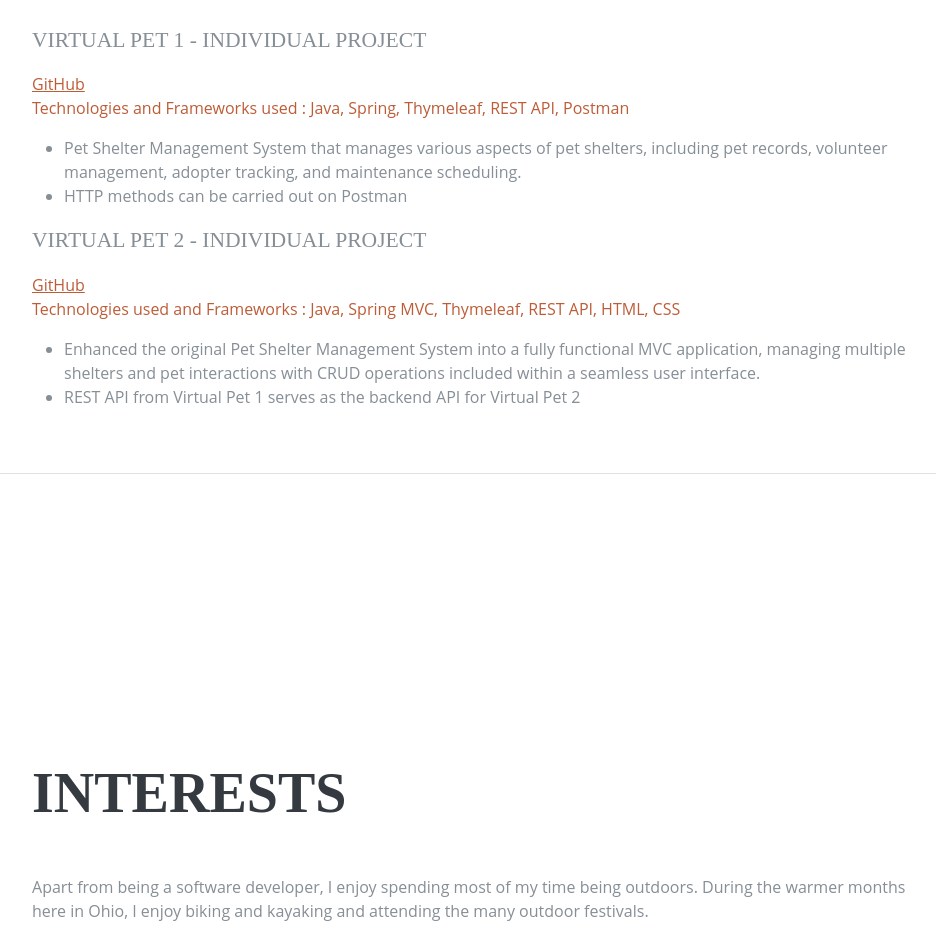
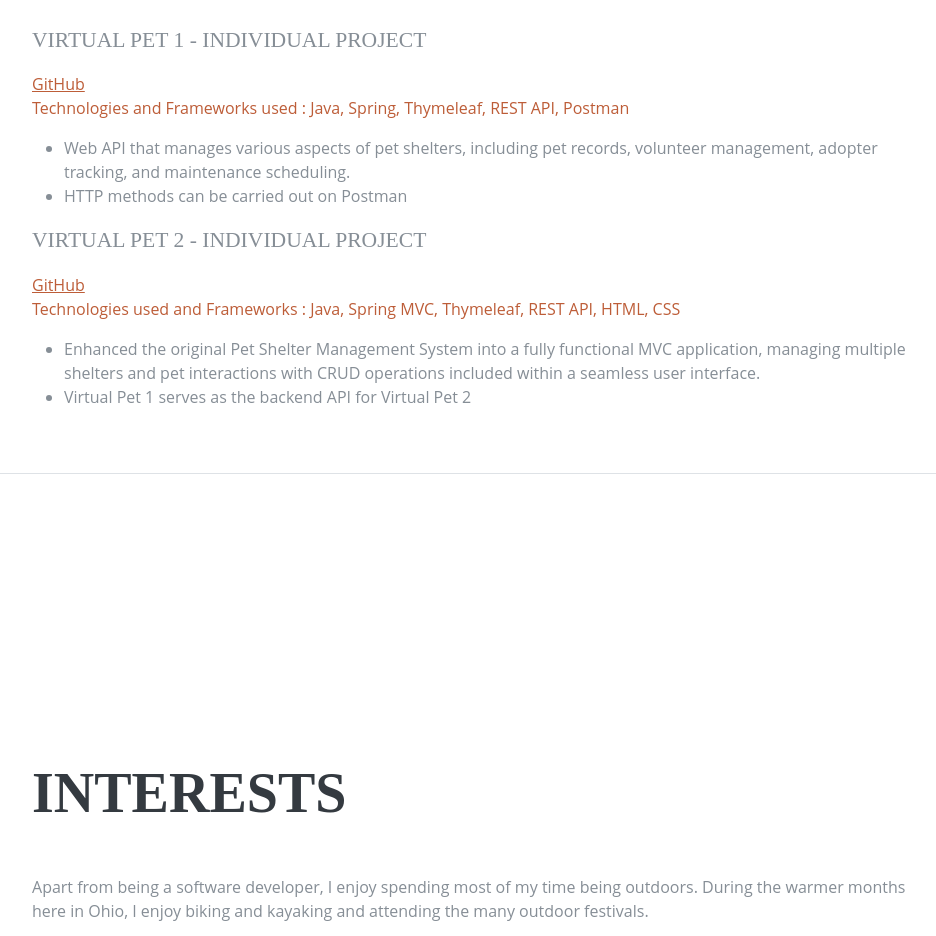
Before and after one commit to WaltaYo/waltayo.github.io, a plain HTML site: page index.html in a window 1280 px wide. Shown: the part 3060-3996 px from the top of the page, without its empty margins (300-1236 px from the left). Drawn offline with nearby package versions, Linux system fonts and the light colour scheme; files that its build step writes are made by us from their sources; files whose address does not match are found by name.

Commit message:
updated projects

```diff
--- a/index.html
+++ b/index.html
@@ -235,7 +235,7 @@
             <p>
               <ul>
                 <li>
-                  Pet Shelter Management System that manages various aspects of pet shelters, including pet records,
+                  Web API that manages various aspects of pet shelters, including pet records,
                   volunteer management, adopter tracking, and maintenance scheduling.
                 </li>
                 <li>HTTP methods can be carried out on Postman</li>
@@ -256,7 +256,7 @@
                   Enhanced the original Pet Shelter Management System into a fully functional MVC application, managing multiple shelters
                   and pet interactions with CRUD operations included within a seamless user interface.
                 </li>
-                <li>REST API from Virtual Pet 1 serves as the backend API for Virtual Pet 2</li>
+                <li>Virtual Pet 1 serves as the backend API for Virtual Pet 2</li>
               </ul>
             </p>
           </div>
```
